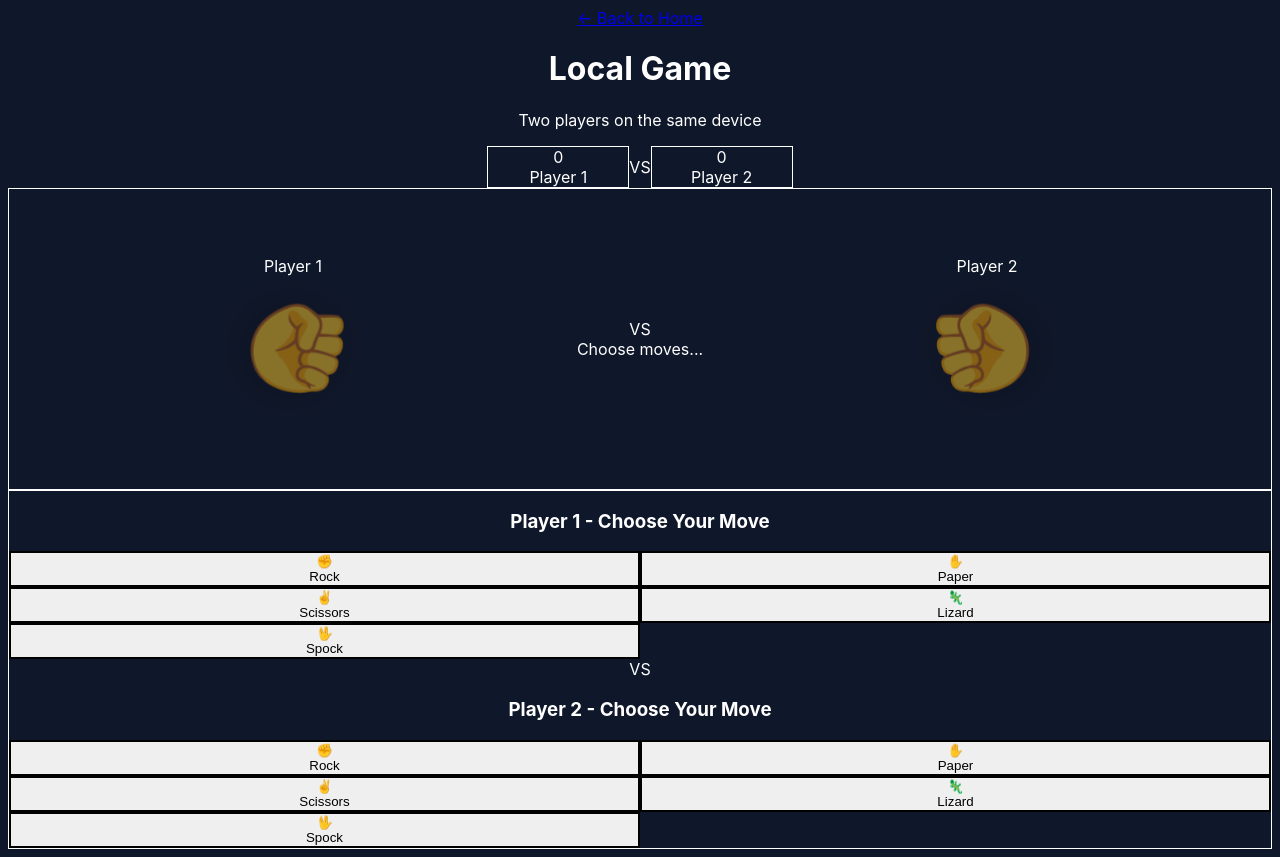
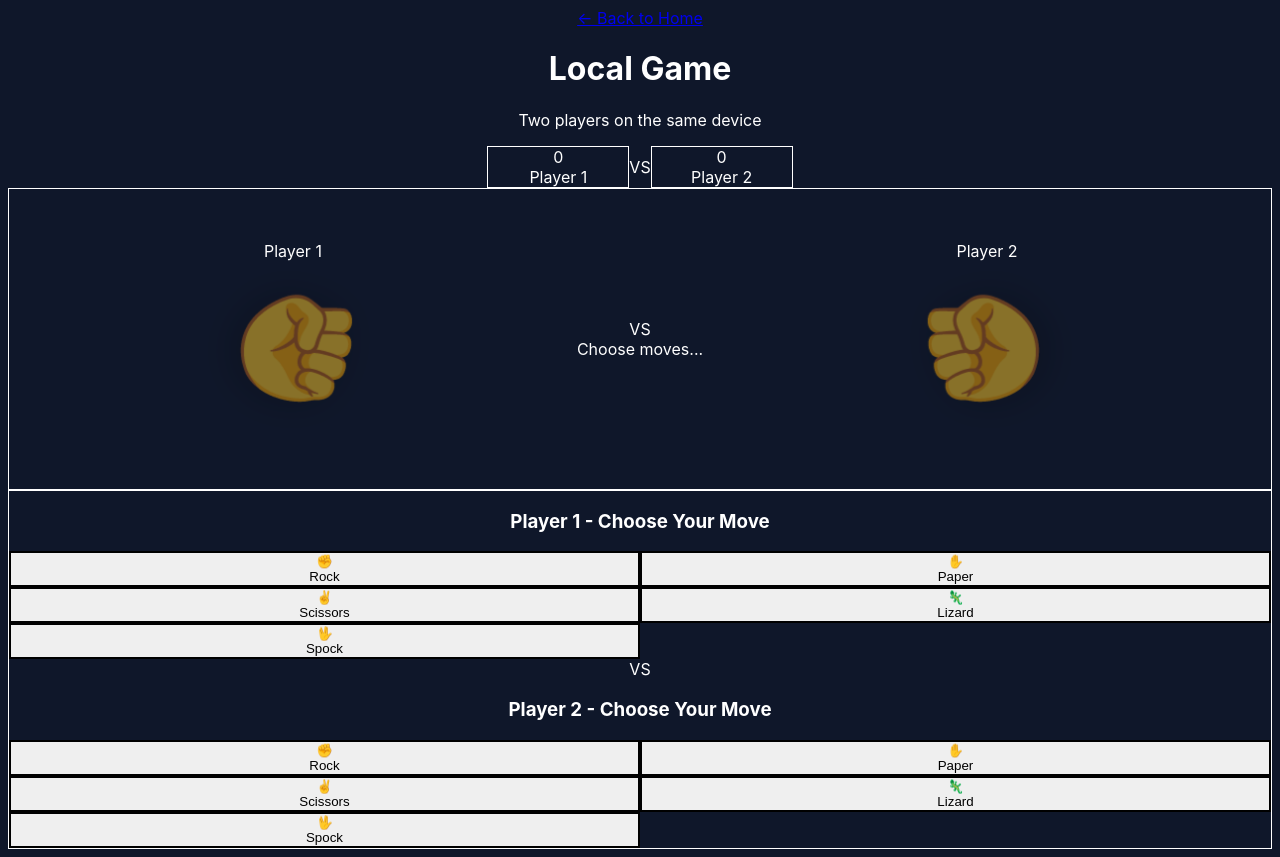
Before and after one commit to BoyCook/RockPaperScissorsLizardSpock, a Next.js app: page /play/local in a window 1280 px wide. Built offline with nearby package versions, Linux system fonts and the light colour scheme.

Commit message:
Increase hand size by 20% for better visibility

```diff
--- a/src/components/game/HandBattle.tsx
+++ b/src/components/game/HandBattle.tsx
@@ -44,7 +44,7 @@ export default function HandBattle({
         <div style={{ transform: 'rotate(90deg) scaleX(-1)' }}>
           <div
             className={`
-              text-[120px] sm:text-[160px] transition-all duration-500
+              text-[144px] sm:text-[192px] transition-all duration-500
               ${isCountdown ? 'animate-countdown-shake' : showResult ? 'animate-shake-reveal' : 'animate-bounce-ready'}
               ${player1Move || isCountdown ? 'scale-100' : 'scale-75 opacity-50'}
             `}
@@ -86,7 +86,7 @@ export default function HandBattle({
         <div style={{ transform: 'rotate(-90deg)' }}>
           <div
             className={`
-              text-[120px] sm:text-[160px] transition-all duration-500
+              text-[144px] sm:text-[192px] transition-all duration-500
               ${isCountdown ? 'animate-countdown-shake animation-delay-150' : showResult ? 'animate-shake-reveal animation-delay-150' : 'animate-bounce-ready animation-delay-300'}
               ${player2Move || isCountdown ? 'scale-100' : 'scale-75 opacity-50'}
             `}
```
